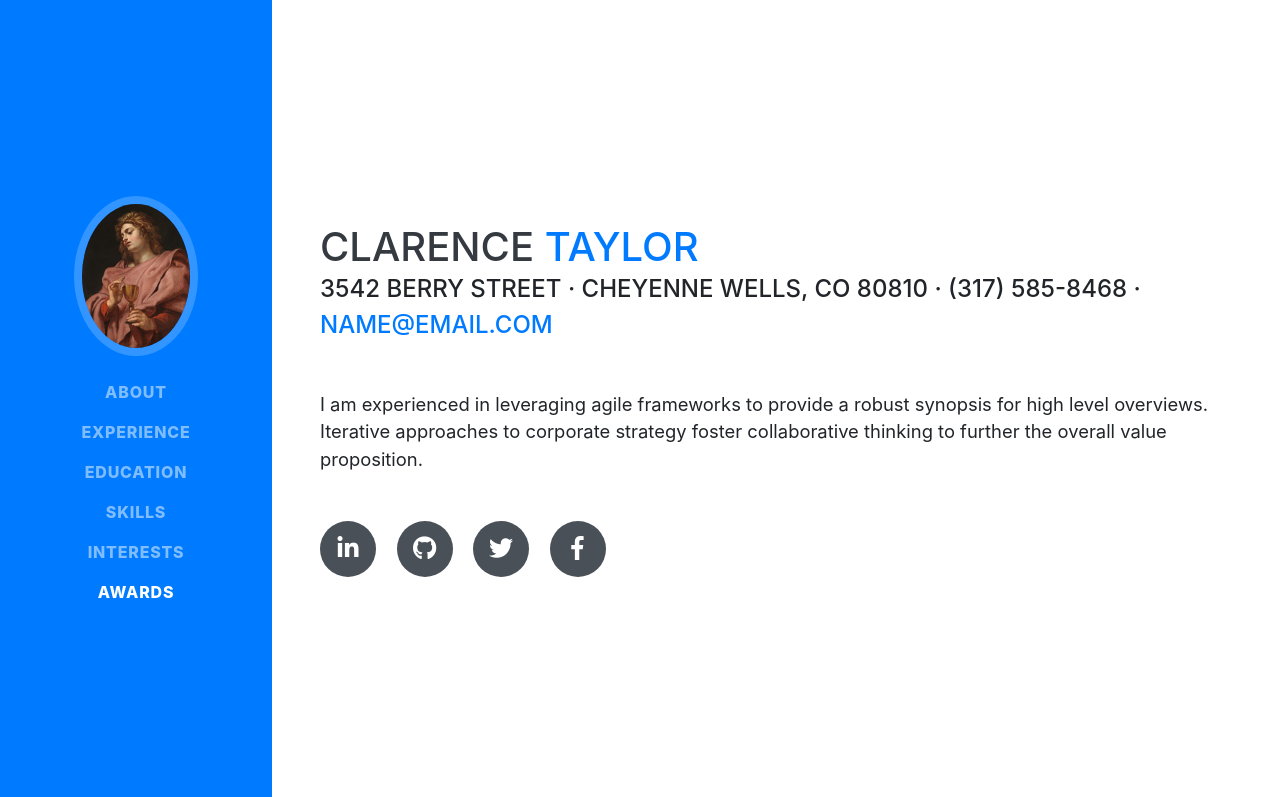
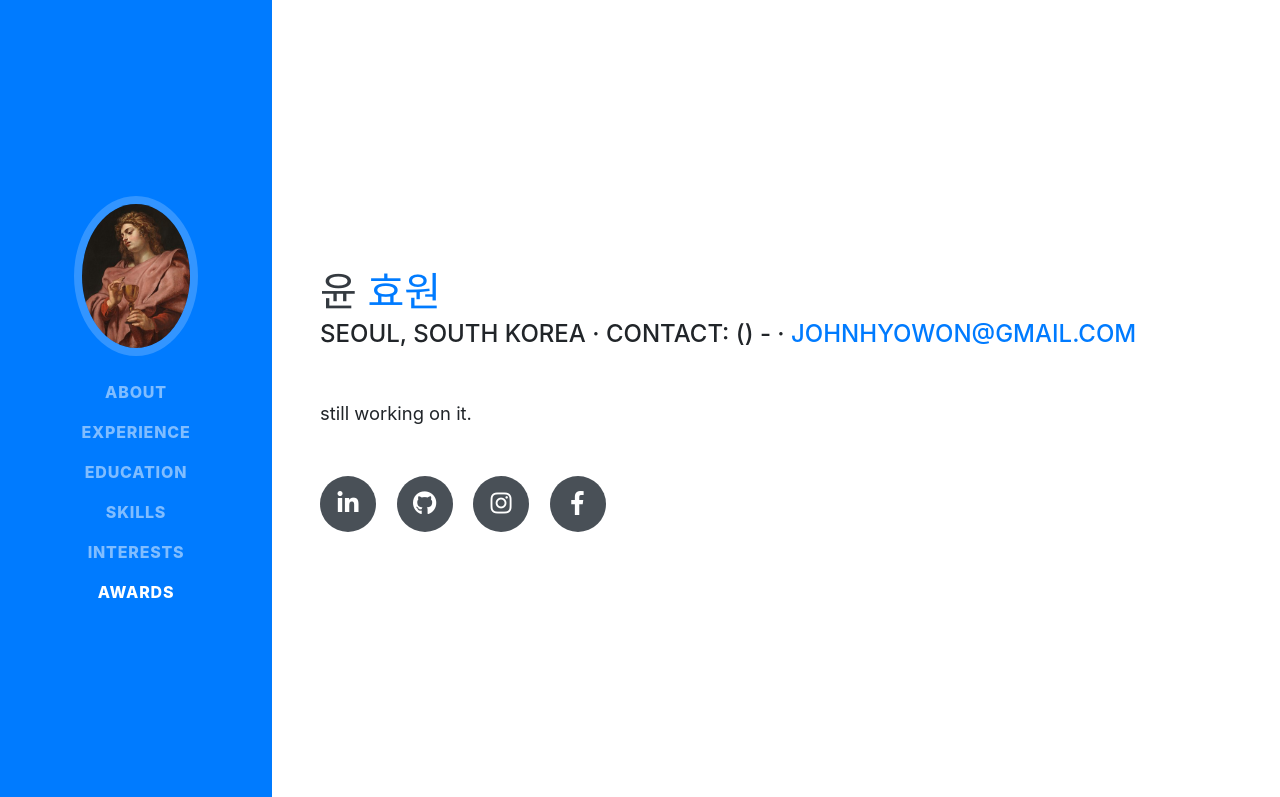
Before and after one commit to JohnEYoon/JohnEYoon.github.io, a website with bundled scripts: page index.html in a window 1280 px wide. Shown: the top 797 px of the page. Built offline with nearby package versions, Linux system fonts and the light colour scheme; a web font is replaced by a local one.

Commit message:
profile update test

```diff
--- a/index.html
+++ b/index.html
@@ -63,22 +63,22 @@
 
     <section class="resume-section p-3 p-lg-5 d-flex align-items-center" id="about">
       <div class="w-100">
-        <h1 class="mb-0">Clarence
-          <span class="text-primary">Taylor</span>
+        <h1 class="mb-0">윤
+          <span class="text-primary">효원</span>
         </h1>
-        <div class="subheading mb-5">3542 Berry Street · Cheyenne Wells, CO 80810 · (317) 585-8468 ·
-          <a href="mailto:name@email.com">name@email.com</a>
+        <div class="subheading mb-5">Seoul, South Korea · contact: () - ·
+          <a href="john:johnhyowon@gmail.com">johnhyowon@gmail.com</a>
         </div>
-        <p class="lead mb-5">I am experienced in leveraging agile frameworks to provide a robust synopsis for high level overviews. Iterative approaches to corporate strategy foster collaborative thinking to further the overall value proposition.</p>
+        <p class="lead mb-5">still working on it.</p>
         <div class="social-icons">
           <a href="#">
             <i class="fab fa-linkedin-in"></i>
           </a>
-          <a href="#">
+          <a href="https://github.com/JohnEYoon">
             <i class="fab fa-github"></i>
           </a>
           <a href="#">
-            <i class="fab fa-twitter"></i>
+            <i class="fab fa-instagram"></i>
           </a>
           <a href="#">
             <i class="fab fa-facebook-f"></i>
```
